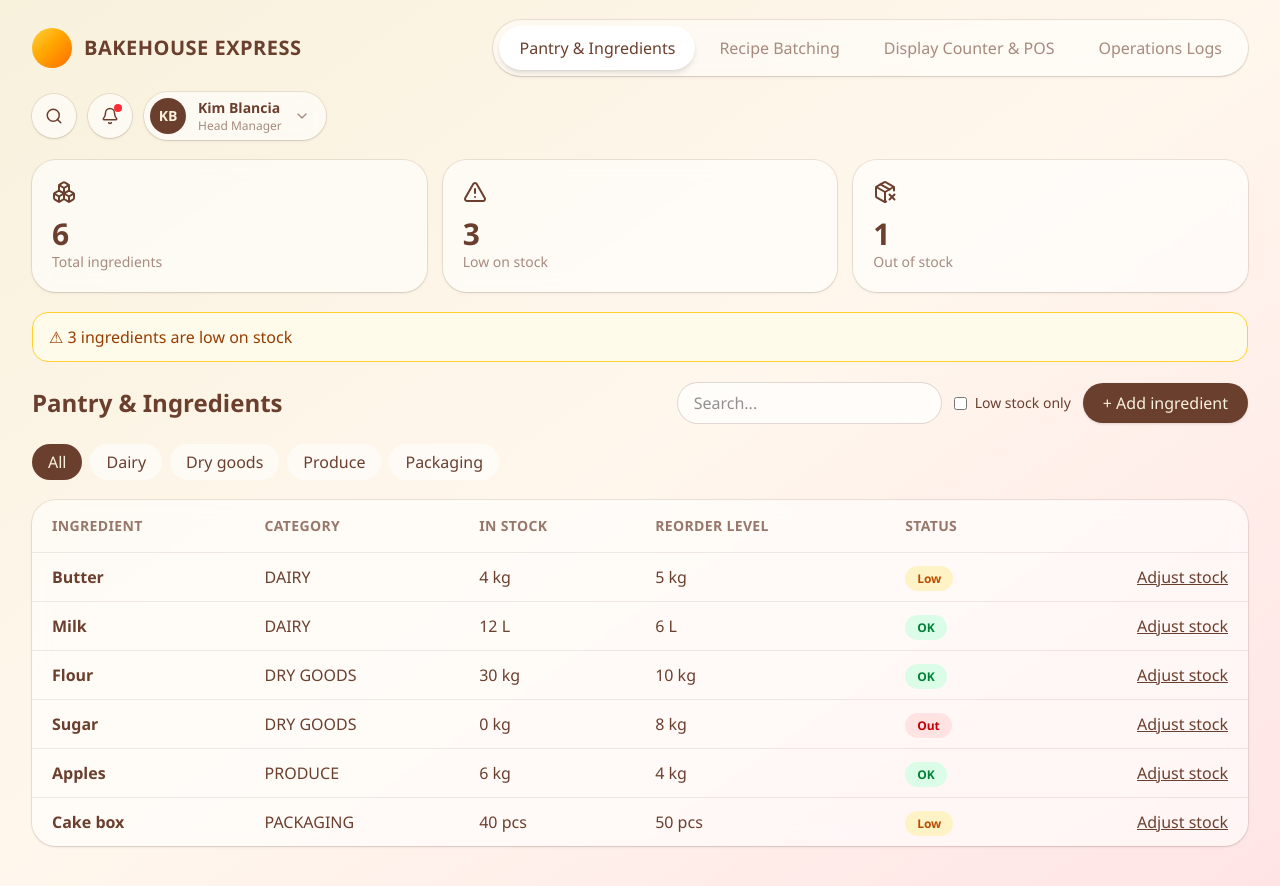
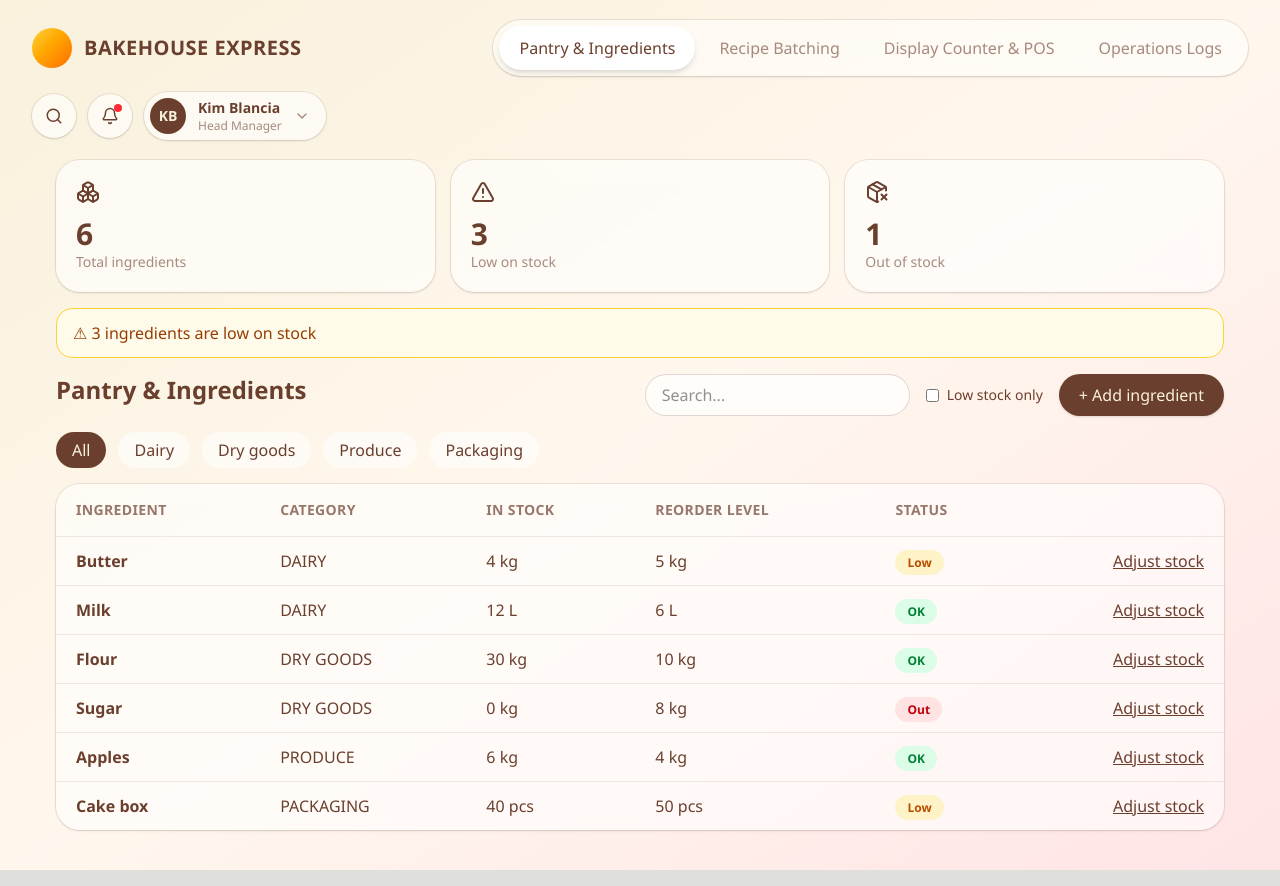
Before and after one commit to camellakimblancia-24-lgtm/BakeHouse-Express, a React (Vite) app in the folder frontend/: page /pantry in a window 1280 px wide. Built offline with nearby package versions, Linux system fonts and the light colour scheme.

Commit message:
Update Pantrypage.tsx

```diff
--- a/frontend/src/pages/pantry/Pantrypage.tsx
+++ b/frontend/src/pages/pantry/Pantrypage.tsx
@@ -30,12 +30,24 @@ export default function PantryPage() {
   )
 
   return (
-    <div className="space-y-5">
-      <div className="grid gap-4 sm:grid-cols-3">
-        <StatCard icon={<Boxes />} value={items.length} label="Total ingredients" />
-        <StatCard icon={<AlertTriangle />} value={lowCount} label="Low on stock" />
-        <StatCard icon={<PackageX />} value={outCount} label="Out of stock" />
-      </div>
+    <div className="space-y-4 px-2 sm:px-4 lg:px-6">
+      <div className="grid grid-cols-1 gap-3 sm:grid-cols-3 lg:gap-4">
+  <StatCard
+    icon={<Boxes />}
+    value={items.length}
+    label="Total ingredients"
+  />
+  <StatCard
+    icon={<AlertTriangle />}
+    value={lowCount}
+    label="Low on stock"
+  />
+  <StatCard
+    icon={<PackageX />}
+    value={outCount}
+    label="Out of stock"
+  />
+</div>
 
       {lowCount > 0 && (
         <div className="rounded-2xl border border-amber-300 bg-amber-50 px-4 py-3 font-medium text-amber-800">
@@ -43,7 +55,7 @@ export default function PantryPage() {
         </div>
       )}
 
-      <div className="flex flex-wrap items-center gap-3">
+      <div className="flex flex-col gap-4 lg:flex-row lg">
         <h1 className="mr-auto text-2xl font-extrabold text-brown">Pantry & Ingredients</h1>
         <input
           className="rounded-full border border-brown/20 bg-white/70 px-4 py-2"
@@ -60,7 +72,7 @@ export default function PantryPage() {
         </button>
       </div>
 
-      <div className="flex flex-wrap gap-2">
+      <div className="flex flex-wrap items-center gap-3">
         {tabs.map((t) => (
           <button
             key={t}
```
